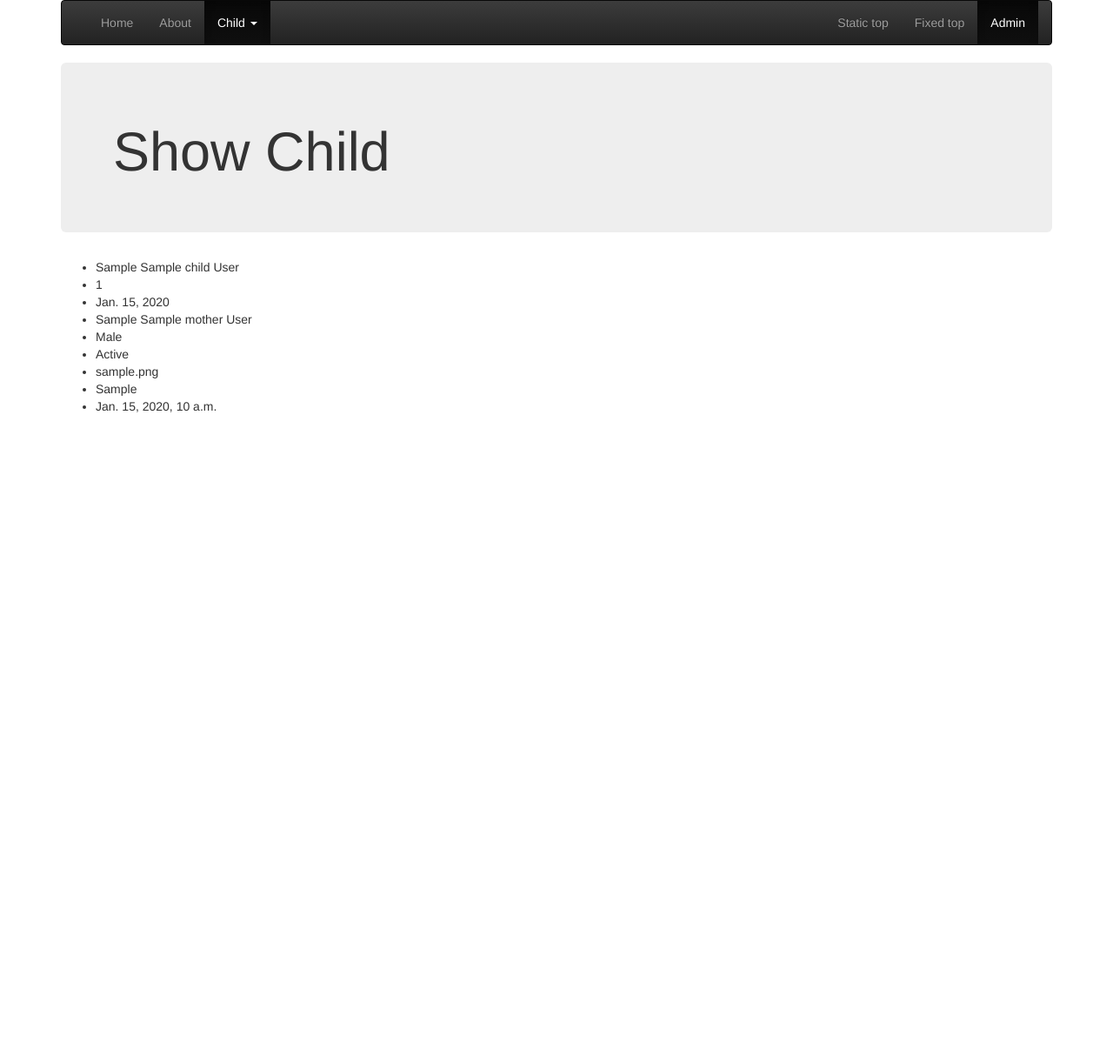
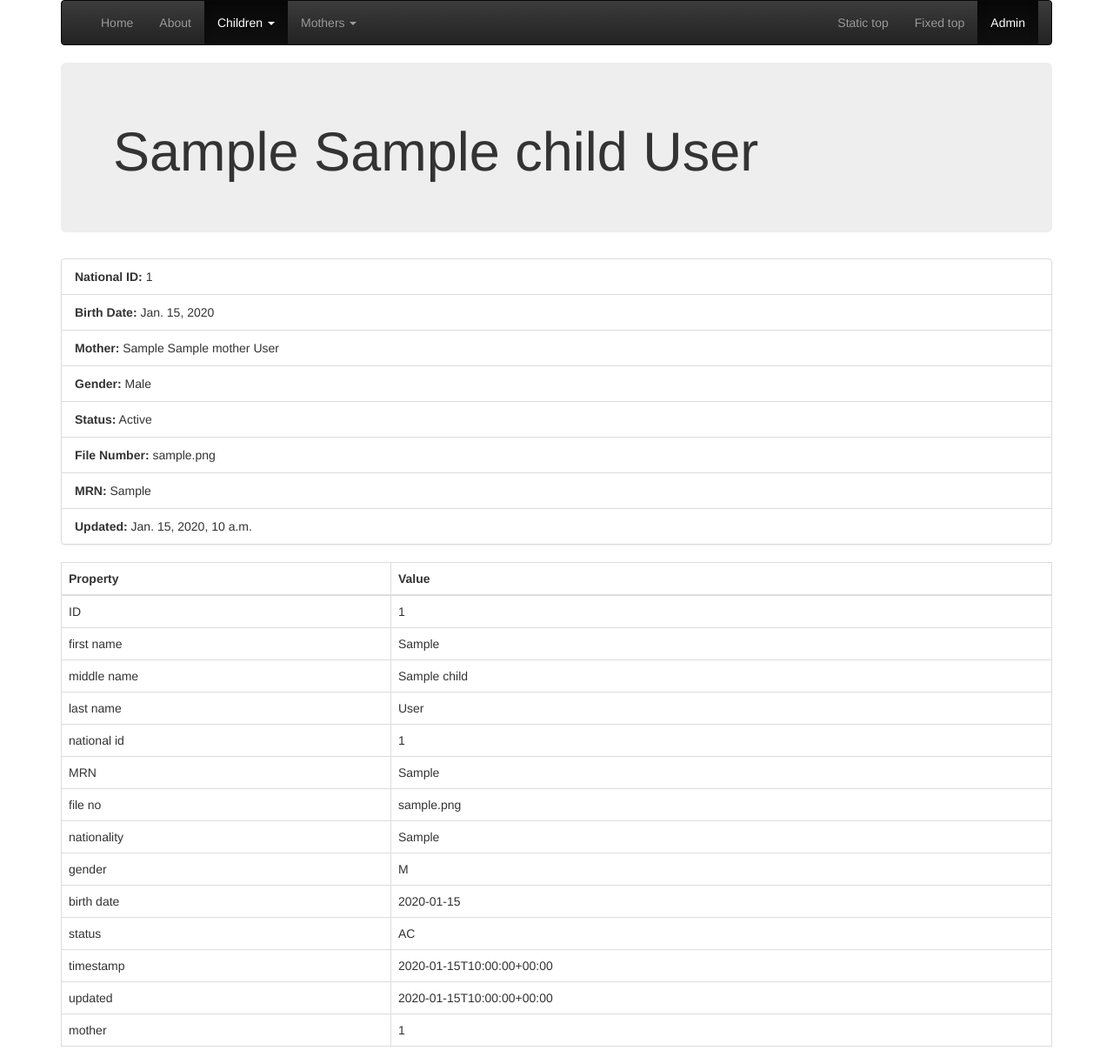
Before and after one commit to kalshashai/shc_app, a Django app: page /child/1/ in a window 1280 px wide. Shown: the whole page at 87% size. Before the commit the page ends 474 px from the top, so only its background shows below. Run offline with Django 3.2, Linux system fonts and the light colour scheme; tables that the repository leaves empty hold one stand-in row (values such as "Sample post"); some libraries are stand-ins or nearby versions.

Commit message:
Using Generic Views

```diff
--- a/templates/base.html
+++ b/templates/base.html
@@ -53,18 +53,27 @@
             <ul class="nav navbar-nav">
               <li class="{% if request.path == '/' %} active {% endif %}"><a href="{% url 'home' %}">Home</a></li>
               <li class="{% if request.path == '/about/' %} active {% endif %}"><a href="{% url 'about' %}">About</a></li>
+
+
               <li class="dropdown {% if 'child' in request.path  %} active {% endif %}" >
-                <a href="#" class="dropdown-toggle" data-toggle="dropdown" role="button" aria-haspopup="true" aria-expanded="false">Child <span class="caret"></span></a>
+                <a href="#" class="dropdown-toggle" data-toggle="dropdown" role="button" aria-haspopup="true" aria-expanded="false">Children <span class="caret"></span></a>
                 <ul class="dropdown-menu">
                   <li class="{% if request.path == '/child/' %} active {% endif %}"><a href="{% url 'child_list' %}">List</a></li>
-                  <li><a href="{% url 'child_add' %}">Add</a></li>
+                  <li class="{% if request.path == '/child/add' %} active {% endif %}"><a href="{% url 'child_add' %}">Add</a></li>
                   <li><a href="#">Reports</a></li>
-                  <li role="separator" class="divider"></li>
-                  <li class="dropdown-header">Nav header</li>
-                  <li><a href="#">Separated link</a></li>
-                  <li><a href="#">One more separated link</a></li>
                 </ul>
               </li>
+
+              <li class="dropdown {% if 'mother' in request.path  %} active {% endif %}" >
+                <a href="#" class="dropdown-toggle" data-toggle="dropdown" role="button" aria-haspopup="true" aria-expanded="false">Mothers <span class="caret"></span></a>
+                <ul class="dropdown-menu">
+                  <li class="{% if request.path == '/mother/' %} active {% endif %}"><a href="{% url 'mother_list' %}">List</a></li>
+                  <li class="{% if request.path == '/mother/add' %} active {% endif %}"><a href="{% url 'mother_add' %}">Add</a></li>
+                  <li><a href="#">Reports</a></li>
+                </ul>
+              </li>
+
+
             </ul>
             <ul class="nav navbar-nav navbar-right">
               <li><a href="../navbar-static-top/">Static top</a></li>
--- a/vax/models.py
+++ b/vax/models.py
@@ -36,6 +36,9 @@ class Mother(models.Model):
     def __str__(self):
         return self.fullname
 
+    def get_absolute_url(self):
+        return reverse('mother_show', kwargs={'pk': self.pk})
+
 class MotherAdmin(admin.ModelAdmin):
     list_display = ('fullname','national_id', 'mobile')
 
@@ -72,12 +75,20 @@ class Child(models.Model):
     updated = models.DateTimeField(auto_now=True)
     mother = models.ForeignKey('Mother', on_delete=models.CASCADE)
 
-    @property
+    editable_fields = ['first_name', 'middle_name', 'last_name', 'national_id', 'MRN',
+                        'file_no', 'nationality', 'gender', 'birth_date', 'status', 'mother']
+
+    def my_fields(self):
+        return [(field.verbose_name, field.value_to_string(self)) for field in self._meta.fields]
+
     def fullname(self):
         return self.first_name + ' ' + self.middle_name + ' ' + self.last_name
 
     def __str__(self):
         return self.fullname
+
+    def get_absolute_url(self):
+        return reverse('child_show', kwargs={'pk': self.pk})
 
 class ChildAdmin(admin.ModelAdmin):
     list_display = ('fullname', 'national_id', 'nationality', 'birth_date')
--- a/vax/templates/child/show.html
+++ b/vax/templates/child/show.html
@@ -3,18 +3,35 @@
 {% block content %}
 
    <div class="jumbotron">
-        <h1>Show Child</h1>
+        <h1>{{ child.fullname }}</h1>
     </div>
-<ul>
-          <li>{{ child.fullname }}</li>
-          <li>{{ child.national_id }}</li>
-          <li>{{ child.birth_date }}</li>
-          <li>{{ child.mother }}</li>
-          <li>{{ child.get_gender_display }}</li>
-          <li>{{ child.get_status_display }}</li>
-          <li>{{ child.file_no }}</li>
-          <li>{{ child.MRN }}</li>
-          <li>{{ child.updated }}</li>
+<ul class="list-group">
+          <li class="list-group-item"><strong>National ID:</strong><t/> {{ child.national_id }}</li>
+          <li class="list-group-item"><strong>Birth Date:</strong><t/> {{ child.birth_date }}</li>
+          <li class="list-group-item"><strong>Mother:</strong><t/> {{ child.mother }}</li>
+          <li class="list-group-item"><strong>Gender:</strong><t/> {{ child.get_gender_display }}</li>
+          <li class="list-group-item"><strong>Status:</strong><t/> {{ child.get_status_display }}</li>
+          <li class="list-group-item"><strong>File Number:</strong><t/> {{ child.file_no }}</li>
+          <li class="list-group-item"><strong>MRN:</strong><t/> {{ child.MRN }}</li>
+          <li class="list-group-item"><strong>Updated:</strong><t/> {{ child.updated }}</li>
 </ul>
 
+<table class="table table-bordered table-hover">
+    <thead>
+        <tr>
+            <th>Property</th>
+            <th>Value</th>
+        </tr>
+    </thead>
+    <tbody>
+        {% for name, value in child.my_fields %}
+        <tr>
+            <td>{{ name }}</td>
+            <td>{{ value }}</td>
+        </tr>
+        {% endfor %}
+    </tbody>
+</table>
+
+
 {% endblock content %}
--- a/vax/urls.py
+++ b/vax/urls.py
@@ -20,9 +20,16 @@ from . import views
 urlpatterns = [
     url(r'^$', views.index, name = 'home'),
     url(r'^about/$', views.about, name = 'about'),
-    url(r'^child/$', views.child_list, name = 'child_list'),
-    url(r'^child/(?P<id>\d+)/$', views.child_show, name = 'child_show'),
-    url(r'^child/add$', views.child_add, name = 'child_add'),
-    url(r'^child/(?P<id>\d+)/edit/$', views.child_edit, name = 'child_edit'),
-    url(r'^child/shodeletew$', views.child_delete, name = 'child_delete'),
+    #Child's
+    url(r'^child/$', views.ChildList.as_view() , name = 'child_list'),
+    url(r'^child/(?P<pk>\d+)/$', views.ChildDetail.as_view(), name = 'child_show'),
+    url(r'^child/add$', views.ChildCreate.as_view(), name = 'child_add'),
+    url(r'^child/(?P<pk>\d+)/edit/$', views.ChildUpdate.as_view(), name = 'child_update'),
+    url(r'^child/(?P<pk>\d+)/delete$', views.ChildDelete.as_view(), name = 'child_delete'),
+    #Mother
+    url(r'^mother/$', views.MotherList.as_view() , name = 'mother_list'),
+    url(r'^mother/(?P<pk>\d+)/$', views.MotherDetail.as_view(), name = 'mother_show'),
+    url(r'^mother/add$', views.MotherCreate.as_view(), name = 'mother_add'),
+    url(r'^mother/(?P<pk>\d+)/edit/$', views.MotherUpdate.as_view(), name = 'mother_update'),
+    url(r'^mother/(?P<pk>\d+)/delete$', views.MotherDelete.as_view(), name = 'mother_delete'),
 ]
--- a/vax/views.py
+++ b/vax/views.py
@@ -1,44 +1,68 @@
 from django.http import HttpResponse
+from django.views.generic import ListView, DetailView
 from django.shortcuts import render, get_object_or_404, redirect
+from django.views.generic.edit import CreateView, UpdateView, DeleteView
+from django.urls import reverse_lazy
+from html5.forms.widgets import DateInput
+
 from .models import (
     Vaccine, Mother, Child, Appointment
 )
-from .forms import ChildForm
+from .forms import ChildForm, MotherForm
 # Create your views here.
 def index(request):
     return render(request, 'vax/index.html',  {})
 
-def child_list(request):
-    children = Child.objects.all()
-    context = {'children': children}
-    return render(request, 'child/list.html',  context)
+#Child============================================
+class ChildList(ListView):
+    model = Child
+    context_object_name = 'children'
+    template_name='child/list.html'
 
-def child_show(request, id=None):
-    child = get_object_or_404(Child, id=id)
-    return render(request, 'child/show.html',  {"child": child})
+class ChildDetail(DetailView):
+    model = Child
+    template_name='child/show.html'
 
-def child_add(request):
-    form = ChildForm(request.POST or None)
-    if form.is_valid():
-        instance = form.save(commit = False)
-        instance.save()
-        return redirect('child_list')
+class ChildCreate(CreateView):
+    form_class = ChildForm
+    model = Child
+    template_name='child/child_form.html'
 
-    return render(request, 'child/child_form.html',  {"form": form})
+class ChildUpdate(UpdateView):
+    model = Child
+    form_class = ChildForm
+    template_name='child/child_form.html'
 
-def child_edit(request, id=None):
-    instance = get_object_or_404(Child, id=id)
-    form = ChildForm(request.POST or None, instance = instance)
-    if form.is_valid():
-        instance = form.save(commit = False)
-        instance.save()
-        return redirect('child_list')
+class ChildDelete(DeleteView):
+    model = Child
+    success_url = reverse_lazy('child_list')
+#End Child==========================================
 
-    return render(request, 'child/child_form.html',  {"form": form})
+#Mother=============================================
+class MotherList(ListView):
+    model = Mother
+    context_object_name = 'mothers'
+    template_name='mother/list.html'
 
+class MotherDetail(DetailView):
+    model = Mother
+    template_name='Mother/show.html'
 
-def child_delete(request):
-    return render(request, 'child/delete.html',  {})
+class MotherCreate(CreateView):
+    form_class = MotherForm
+    model = Mother
+    template_name='mother/mother_form.html'
+
+class MotherUpdate(UpdateView):
+    model = Mother
+    form_class = MotherForm
+    template_name='mother/mother_form.html'
+
+class MotherDelete(DeleteView):
+    model = Mother
+    success_url = reverse_lazy('Mother_list')
+
+#End Mother=========================================
 
 def about(request):
     return render(request, 'vax/about.html', {})
```
Also changed, not shown: vax/forms.py (+8 -0 lines), vax/templates/child/list.html (+11 -2 lines).
